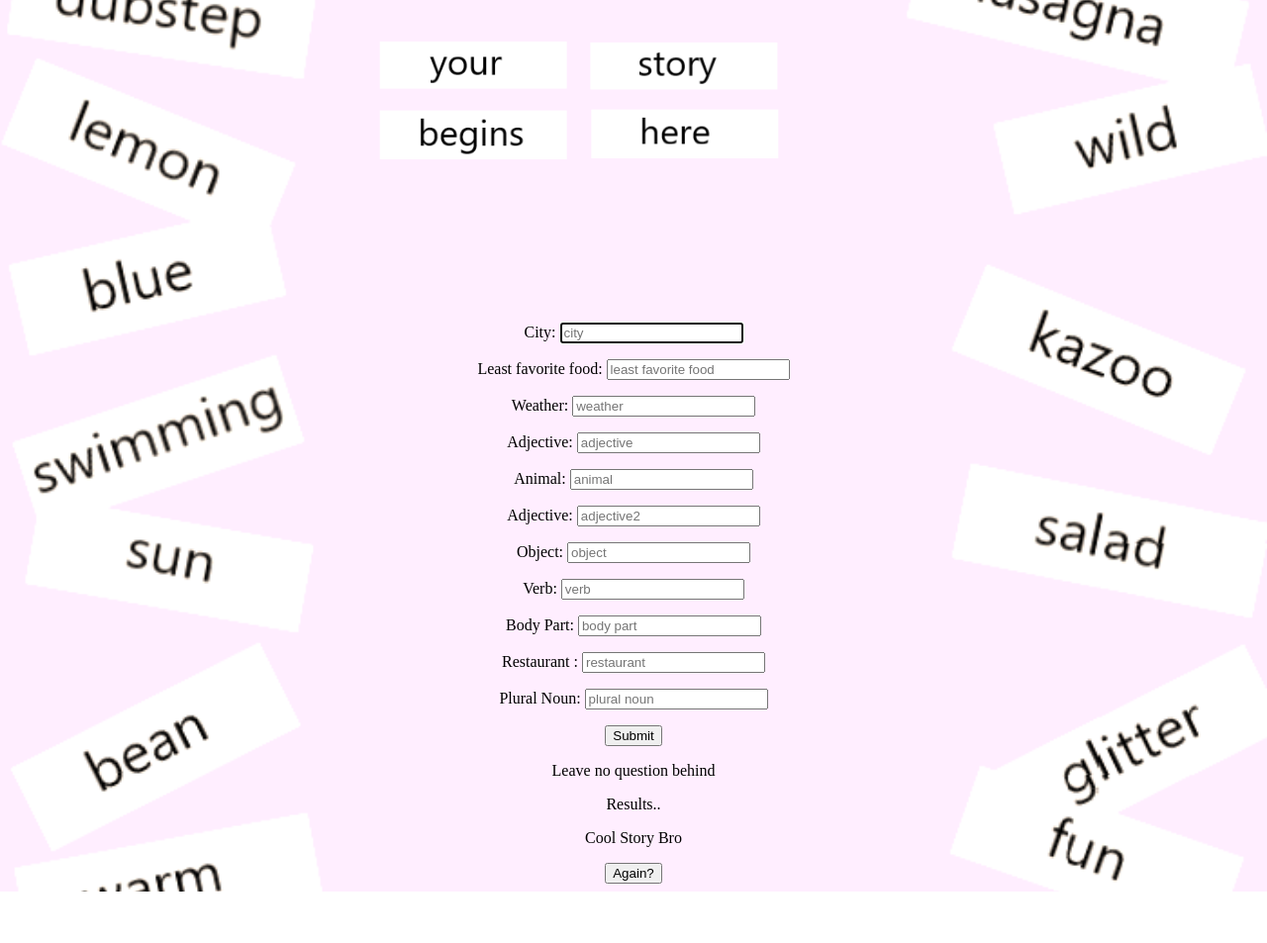
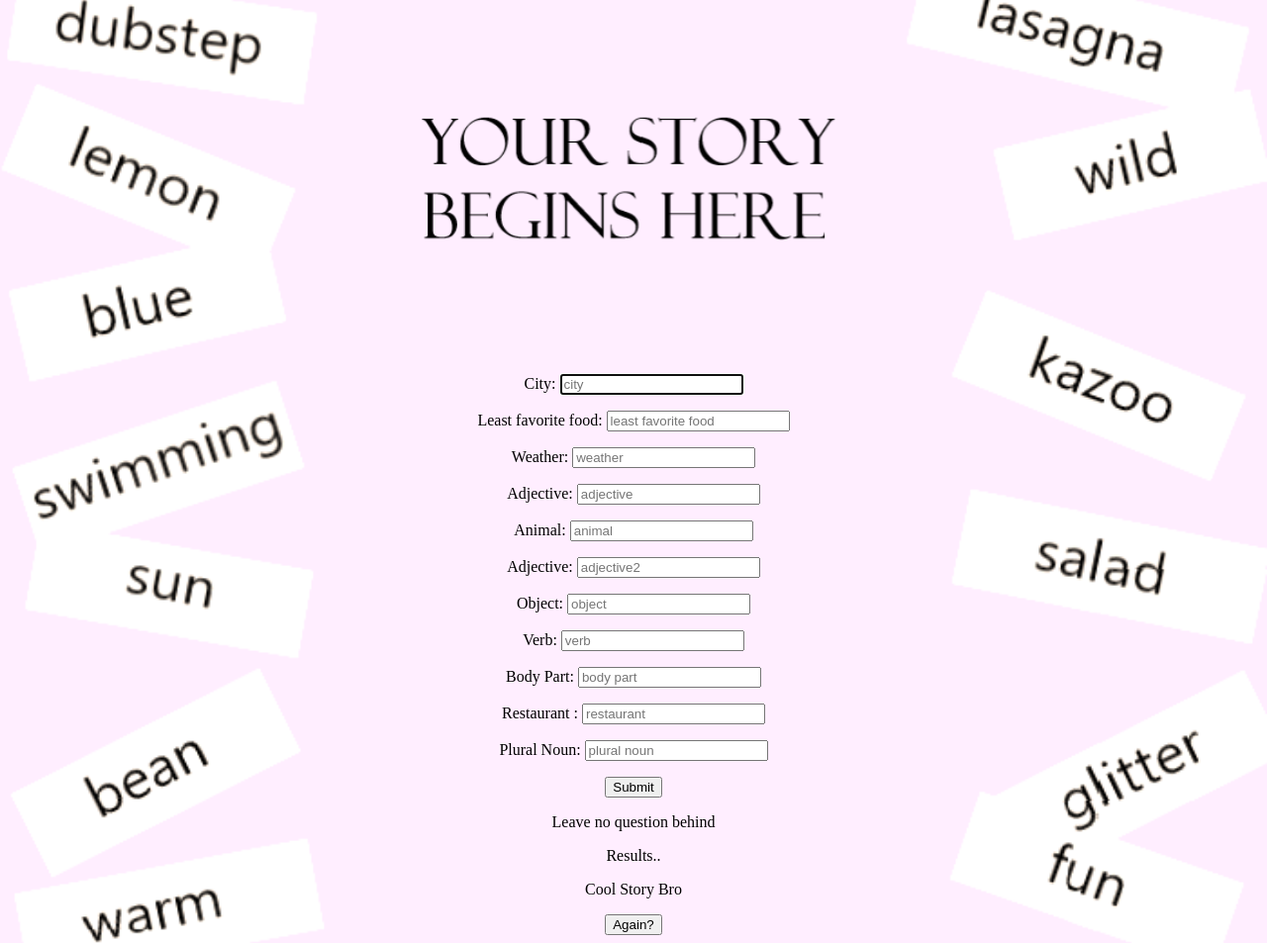
Before and after one commit to AngiBatess/AngiMADjs, a plain HTML site: page index.html in a window 1280 px wide. Shown: the whole page at 99% size. Before the commit the page ends 901 px from the top, so only its background shows below. Drawn offline with Linux system fonts and the light colour scheme.

Commit message:
fixing the header

```diff
--- a/index.html
+++ b/index.html
@@ -7,7 +7,7 @@
   <title></title>
 </head>
 <div id="inputPanel">
-  <h3><img id="story" src="head.png" alt=""></h3>
+  <h3><img id="story" src="wordd.png" alt=""></h3>
   <p>City:
     <input id="city" type="text" placeholder="city">
   </p>
```
Also changed, not shown: wordd.png (added).
